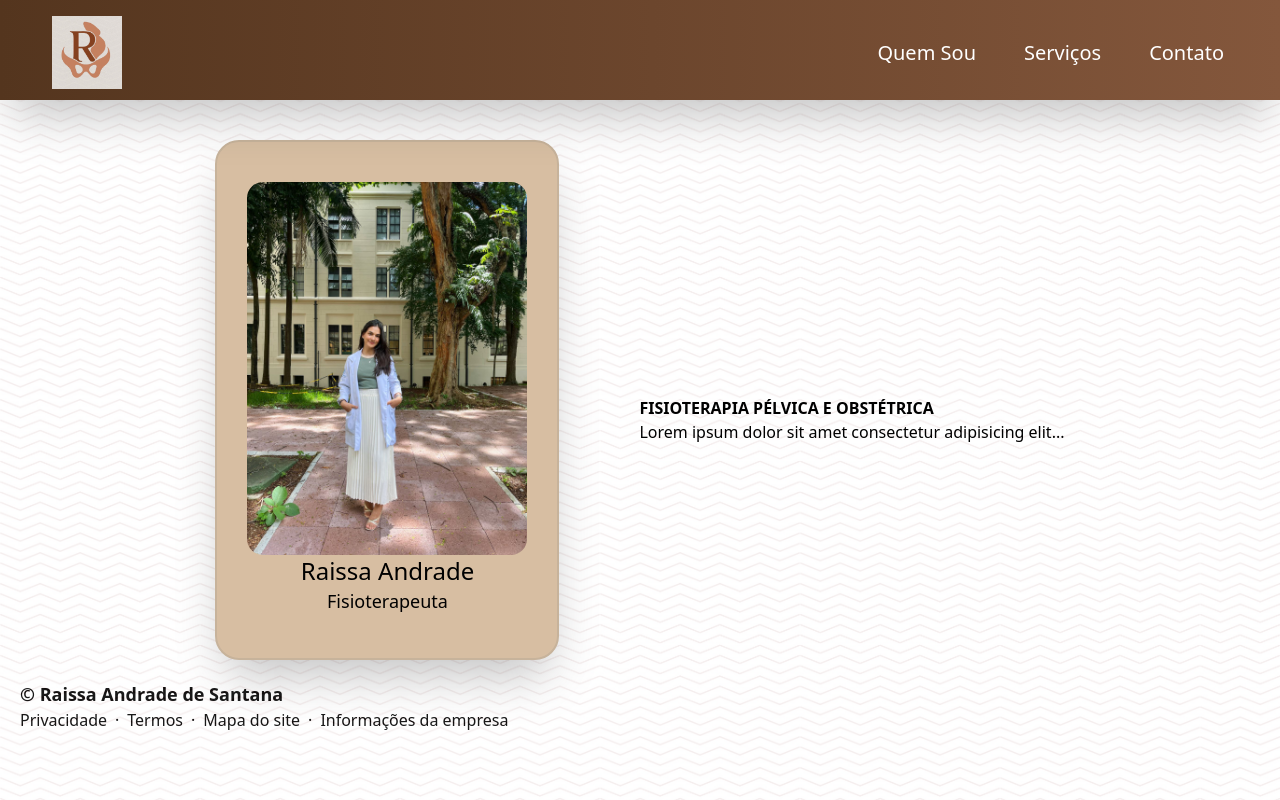
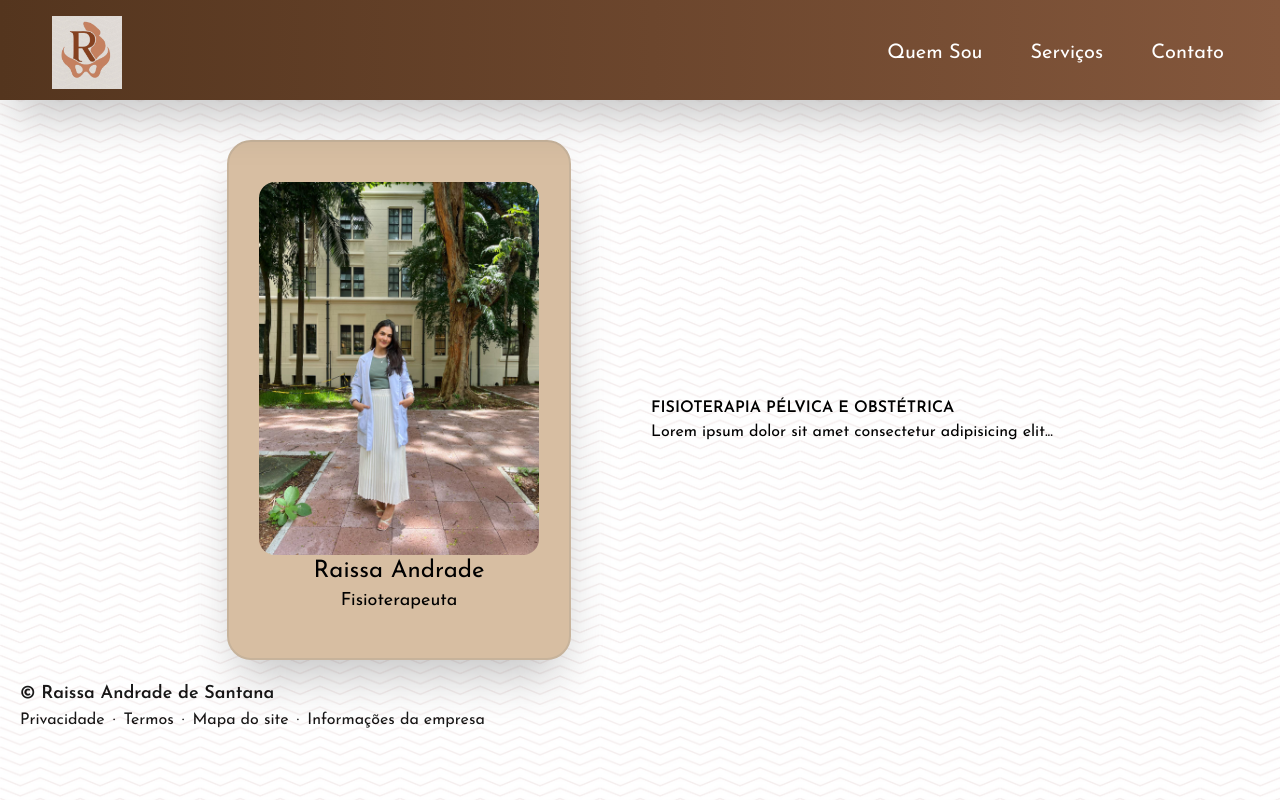
Before and after one commit to andrd-jhon/Site-Raissa-Andrade-Fisio, a Next.js app in the folder raissa-andrade-fisio/: page / in a window 1280 px wide. Built offline with nearby package versions, Linux system fonts and the light colour scheme.

Commit message:
Fonte Josefin Sans adicionada ao projeto.

```diff
--- a/raissa-andrade-fisio/src/app/globals.css
+++ b/raissa-andrade-fisio/src/app/globals.css
@@ -1,4 +1,5 @@
 @import "tailwindcss";
+
 
 :root {
   /* --background: #ffffff;
@@ -21,8 +22,7 @@
 
 body {
   /* background: var(--background);
-  color: var(--foreground);
-  font-family: Arial, Helvetica, sans-serif; */
+  color: var(--foreground); */
 }
 
 .sublinhado-gradient{
@@ -39,7 +39,3 @@ body {
 .sublinhado-gradient:hover {
   background-size: 100% 3px;
 }
-
-.teste-sombra{
-  shadow: 8px 8px 8px rgba(0, 0, 0, 0.8);
-}
--- a/raissa-andrade-fisio/src/app/page.tsx
+++ b/raissa-andrade-fisio/src/app/page.tsx
@@ -3,6 +3,11 @@ import Footer from '@/widgets/Footer';
 import BarraSuperior from '@/widgets/BarraSuperior'
 import Body from '@/widgets/Body';
 import React from 'react'
+import { Josefin_Sans } from "next/font/google";
+
+const josefin = Josefin_Sans({
+  subsets: ["latin"],
+})
 
 export default function Home() {
 
@@ -46,7 +51,7 @@ export default function Home() {
 }, [openNav])
 
   return (
-    <div className="w-screen justify-items-center">
+    <div className={`w-screen justify-items-center ${josefin.className}`}>
         <BarraSuperior
         isWindowMobileProp = {isWindowMobile}
         openNavProp = {openNav}
--- a/raissa-andrade-fisio/src/components/NavList.tsx
+++ b/raissa-andrade-fisio/src/components/NavList.tsx
@@ -1,6 +1,11 @@
 "use client";
 
 import React from "react";
+import { Josefin_Sans } from "next/font/google";
+
+const josefin = Josefin_Sans({
+  subsets: ["latin"],
+})
 
 type NavLink = {
   label: string;
@@ -43,7 +48,7 @@ export default function NavList({
         <li key={link.label}>
           <a
             href={link.href}
-            className="text-xl text-white p-1 font-normal sublinhado-gradient"
+            className={`text-xl text-white p-1 font-normal sublinhado-gradient ${josefin.className}`}
             onClick={onItemClick}
           >
             {link.label}
```
